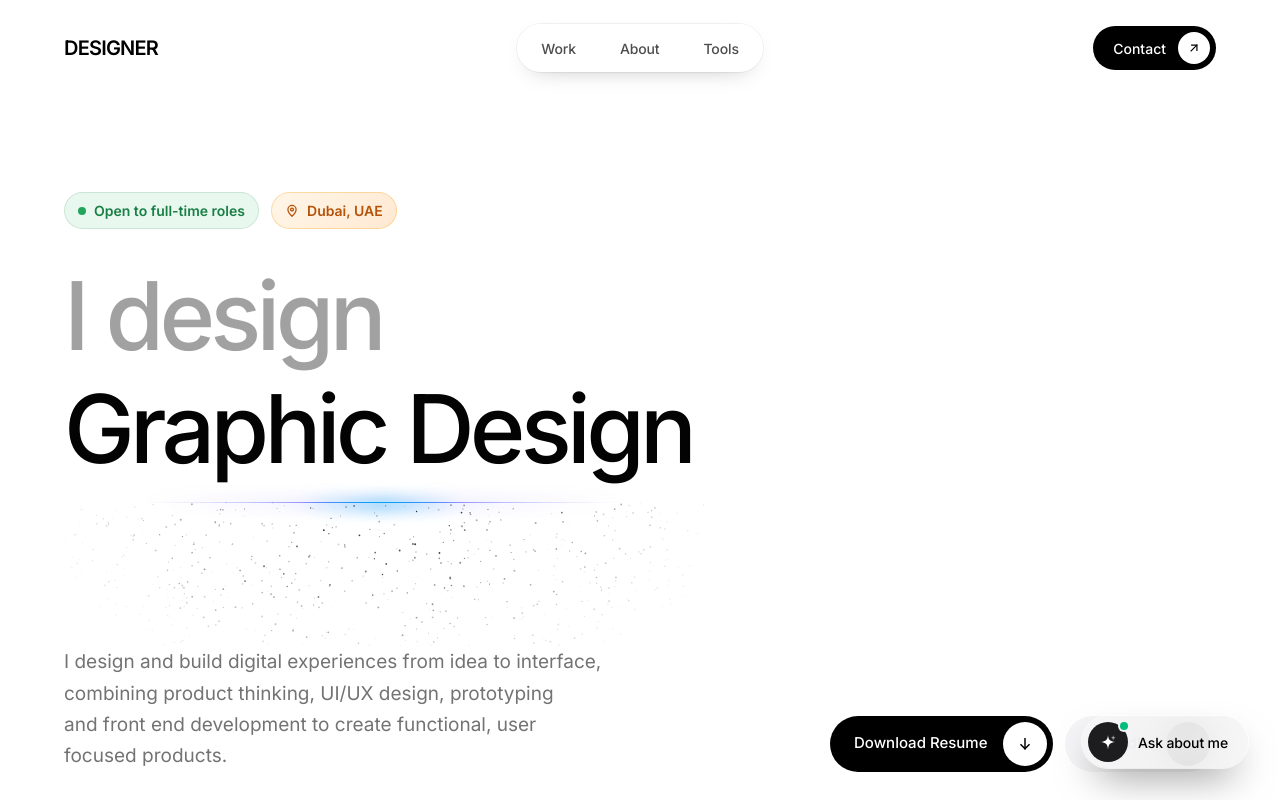
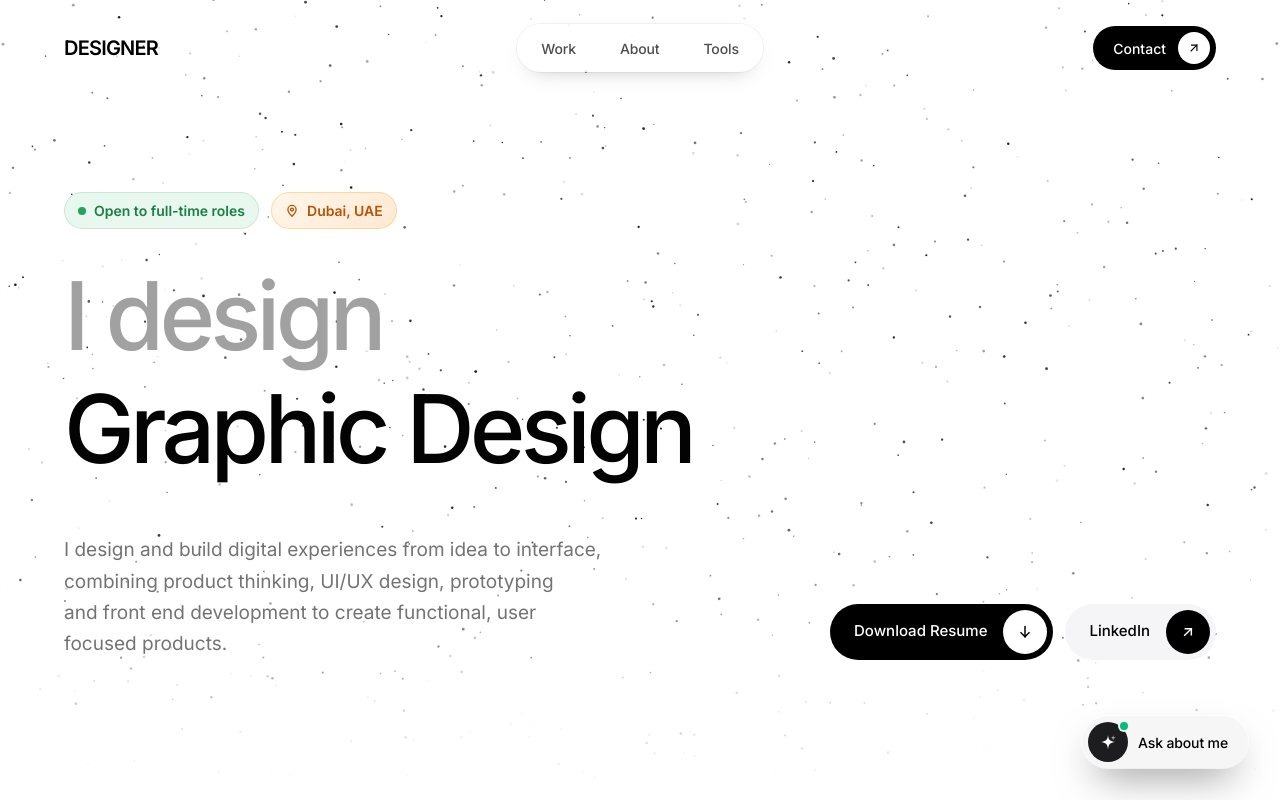
Before and after one commit to abdulnawfalm/portfolio-website, a Next.js app: page / in a window 1280 px wide. Shown: the top 800 px of the page. Built offline with nearby package versions, Linux system fonts and the light colour scheme.

Commit message:
Hero: full-background light sparkles instead of the glow band
Co-Authored-By: Claude Opus 5.5 <noreply@anthropic.com>
Claude-Session: https://claude.ai/code/session_012Gt6r9shSSEFMAuLwCnhPu

```diff
--- a/src/app/components/Hero.tsx
+++ b/src/app/components/Hero.tsx
@@ -168,33 +168,27 @@ function usePrefersReducedMotion() {
 }
 
 /**
- * Aceternity "Sparkles", light theme: a glowing line under the title and a
- * cloud of fine dark particles that fades out. Sits behind the hero content.
+ * Aceternity "Sparkles" as a full background, light theme:
+ * fine dark particles scattered across the whole hero, twinkling and drifting.
+ * Fades out at the bottom so it blends into the next section.
  */
 function HeroSparkles() {
   const reduceMotion = usePrefersReducedMotion();
+  if (reduceMotion) return null; // no moving particles for reduced motion
   return (
-    <div aria-hidden="true" className="pointer-events-none relative mt-4 h-28 w-full max-w-[40rem] md:mt-6 md:h-36">
-      {/* Gradients */}
-      <div className="absolute inset-x-[12%] top-0 h-[2px] w-3/4 bg-gradient-to-r from-transparent via-indigo-500 to-transparent blur-sm" />
-      <div className="absolute inset-x-[12%] top-0 h-px w-3/4 bg-gradient-to-r from-transparent via-indigo-500 to-transparent" />
-      <div className="absolute inset-x-[37%] top-0 h-[5px] w-1/4 bg-gradient-to-r from-transparent via-sky-500 to-transparent blur-sm" />
-      <div className="absolute inset-x-[37%] top-0 h-px w-1/4 bg-gradient-to-r from-transparent via-sky-500 to-transparent" />
-
-      {/* Core component (the glow line stays, particles are skipped for reduced motion) */}
-      {!reduceMotion && (
+    <div
+      aria-hidden="true"
+      className="pointer-events-none absolute inset-x-0 -top-20 bottom-0 -z-10 md:-top-24 [mask-image:linear-gradient(to_bottom,black_65%,transparent)]"
+    >
       <SparklesCore
+        id="hero-sparkles"
         background="transparent"
-        minSize={0.4}
-        maxSize={1}
-        particleDensity={1200}
+        minSize={0.6}
+        maxSize={1.4}
+        particleDensity={100}
         className="h-full w-full"
         particleColor="#1D1D1F"
       />
-      )}
-
-      {/* Radial gradient to prevent sharp edges (white for the light theme) */}
-      <div className="absolute inset-0 h-full w-full bg-white [mask-image:radial-gradient(350px_200px_at_top,transparent_20%,white)]" />
     </div>
   );
 }
@@ -221,7 +215,8 @@ export default function Hero() {
   });
 
   return (
-    <section id="home" className="px-5 pb-20 pt-14 text-black md:px-10 md:pb-28 md:pt-20 lg:px-16 lg:pb-32 lg:pt-24">
+    <section id="home" className="relative isolate px-5 pb-20 pt-14 text-black md:px-10 md:pb-28 md:pt-20 lg:px-16 lg:pb-32 lg:pt-24">
+      <HeroSparkles />
       <div className="mx-auto w-full max-w-[1200px]">
         {/* Availability badge, same style as the contact page */}
         <div style={fade(100).style} className={`${fade(100).className} flex flex-wrap items-center gap-3`}>
@@ -264,13 +259,12 @@ export default function Hero() {
             </span>
           </span>
         </h1>
-          <HeroSparkles />
         </div>
 
         {/* Intro on the left, buttons on the right (stacked on phones) */}
         <div
           style={fade(550).style}
-          className={`${fade(550).className} relative z-10 flex flex-col gap-8 lg:flex-row lg:items-end lg:justify-between`}
+          className={`${fade(550).className} relative z-10 mt-10 flex flex-col gap-8 md:mt-14 lg:flex-row lg:items-end lg:justify-between`}
         >
           <p className="max-w-[34rem] text-pretty text-[17px] leading-[1.65] text-neutral-500 md:text-[19px]">
             {INTRO}
```
